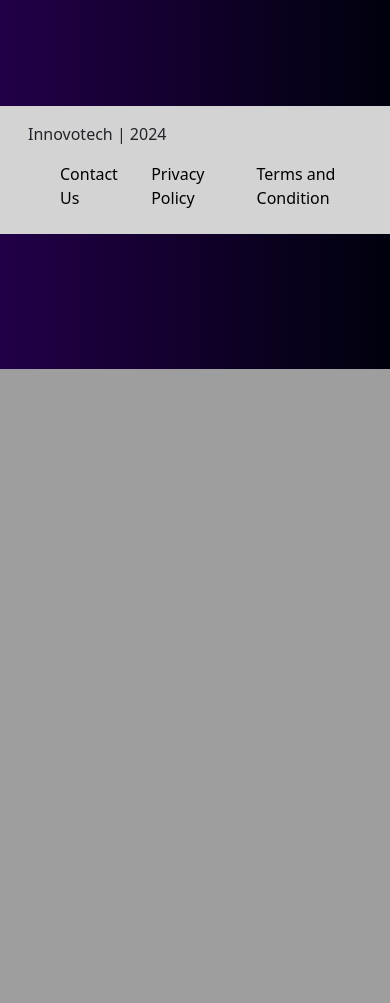
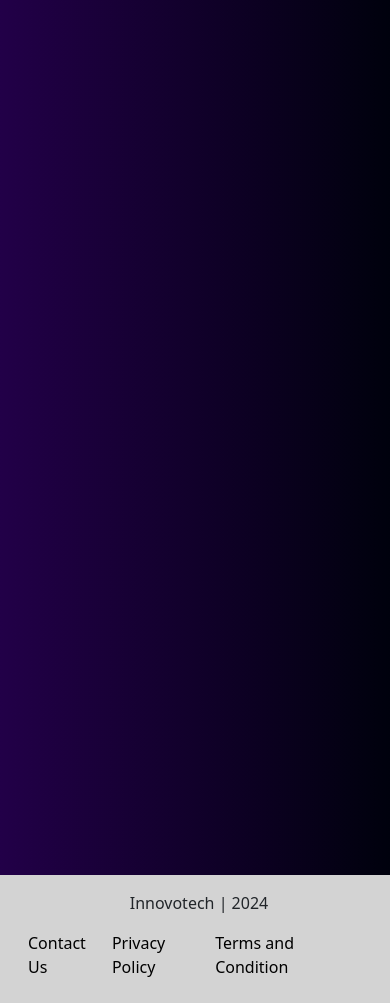
Before and after one commit to saad-24/ytmp, a Django app: page /terms/ in a window 390 px wide. Shown: the part 475-1478 px from the top of the page. Before the commit the page ends 844 px from the top, so only its background shows below. Run offline with Django 5.2, Linux system fonts and the light colour scheme; data comes from the database, SQL or seed files in the repository; data that the repository does not hold is empty; some libraries are stand-ins or nearby versions.

Commit message:
Responsive Done

```diff
--- a/templates/contact_form.html
+++ b/templates/contact_form.html
@@ -1,6 +1,6 @@
-<section style="padding-bottom: 4rem;">
+<section style="padding-bottom: 4rem; height: 100vh;">
   <div class="container d-flex justify-content-center align-items-center">
-    <div class="col-md-6">
+    <div class="col-md-8 col-lg-6 col-10">
       <form>
         <div class="mb-3">
           <label for="exampleInputEmail1" class="form-label text-white">Email address</label>
--- a/templates/footer.html
+++ b/templates/footer.html
@@ -1,11 +1,11 @@
 <section style="background-color: lightgray; padding: 1rem 0.5rem 0.5rem 1rem;">
     <div class="container">
         <div class="row">
-            <div class="col-md-4">
+            <div class="col-md-4 footer-col-01">
                 <p>Innovotech | 2024</p>
             </div>
-            <div class="col-md-8" style="display: flex; justify-content: end;">
-                <ul style="display: flex; gap: 2rem;">
+            <div class="col-md-8 footer-col-02">
+                <ul>
                     <a href="{% url 'contact' %}" style="text-decoration: none; color: black;"><li style="list-style-type: none;">Contact Us</li></a>
                     <a href="{% url 'privacy' %}" style="text-decoration: none; color: black;"><li style="list-style-type: none;">Privacy Policy</li></a>
                     <a href="{% url 'terms' %}" style="text-decoration: none; color: black;"><li style="list-style-type: none;">Terms and Condition</li></a>
@@ -14,6 +14,7 @@
         </div>
     </div>
 </section>
+
 
 
 
--- a/templates/header.html
+++ b/templates/header.html
@@ -15,15 +15,77 @@
 
     <!-- ========================= CSS here ========================= -->
     <link href="https://cdn.jsdelivr.net/npm/bootstrap@5.3.3/dist/css/bootstrap.min.css" rel="stylesheet" integrity="sha384-QWTKZyjpPEjISv5WaRU9OFeRpok6YctnYmDr5pNlyT2bRjXh0JMhjY6hW+ALEwIH" crossorigin="anonymous">
+    <style>
+        .footer-col-02 {
+            display: flex;
+            justify-content: end;
+        }
+        .steps {
+            display: flex;
+            padding-top: 2rem;
+            padding-bottom: 2rem;
+            justify-content: space-around;
+        }
+        .footer-col-02 ul {
+            display: flex;
+            gap: 2rem;
+        }
+        .steps-col-01 {
+            display: flex;align-items: center;flex-direction: column;
+        }
+        .navbar-brand img {
+            width: 20%;
+        }
+        .steps-col-02 {
+            display: flex;
+            flex-direction: column;
+            justify-content: center;
+            align-items: center;
+        }
+        @media (max-width: 992px) {
+
+        }
+        @media (max-width: 768px) {
+            .footer-col-01 {
+                display: flex;
+                justify-content: center;
+                align-items: center;
+            }
+            .footer-col-02 {
+                justify-content: center;
+            }
+            .steps {
+            display: block;
+            }
+            .steps-col-01 {
+                padding: 2rem;
+            }
+            .hero-text h1 {
+                font-size: 3rem;
+            }
+        }
+        @media (max-width: 576px) {
+            .footer-col-02 ul {
+                padding-inline-start: 0;
+                gap: 0.2rem;
+            }
+            .navbar-brand img {
+            width: 40%;
+            }
+
+        }
+
+    </style>
 
 </head>
+
 
 <body style="background: linear-gradient(to right, #220048, #00010d);">
     <nav class="navbar navbar-expand-lg" style="background: linear-gradient(to right, #220048, #00010d);border-bottom: 1px solid white;">
         <div class="container-fluid" style="display: flex; flex-direction: column;">
             <a class="navbar-brand" href="#" style="display: flex;justify-content: center; padding-bottom: 0rem;">
                 <!-- <img src="https://res.cloudinary.com/dtzqdukyq/image/upload/v1715383746/Untitled_design_bhixrr.png" alt="Bootstrap" width="20%"> -->
-                <img src="{{ header.image_url }}" alt="Bootstrap" width="20%">
+                <img src="{{ header.image_url }}" alt="Bootstrap">
             </a>
             <button class="navbar-toggler" type="button" data-bs-toggle="collapse" data-bs-target="#navbarSupportedContent" aria-controls="navbarSupportedContent" aria-expanded="false" aria-label="Toggle navigation">
                 <span class="navbar-toggler-icon"></span>
--- a/templates/privacy.html
+++ b/templates/privacy.html
@@ -2,7 +2,7 @@
 
 {% include "ad_sense_horizontal_banner.html" %}
 
-<section style="padding: 4rem 0rem;">
+<section style="padding: 4rem 0rem; height: 100vh;">
     <div class="container d-flex justify-content-center align-items-center">
         <div class="col-md-10">
             {{ privacy.privacy_text|safe }}
--- a/templates/terms.html
+++ b/templates/terms.html
@@ -2,7 +2,7 @@
 
 {% include "ad_sense_horizontal_banner.html" %}
 
-<section style="padding: 4rem 0rem;">
+<section style="padding: 4rem 0rem;height: 100vh;">
     <div class="container d-flex justify-content-center align-items-center">
         <div class="col-md-10">
             {{ terms.terms_text|safe }}
```
Also changed, not shown: templates/steps.html (+8 -8 lines).
